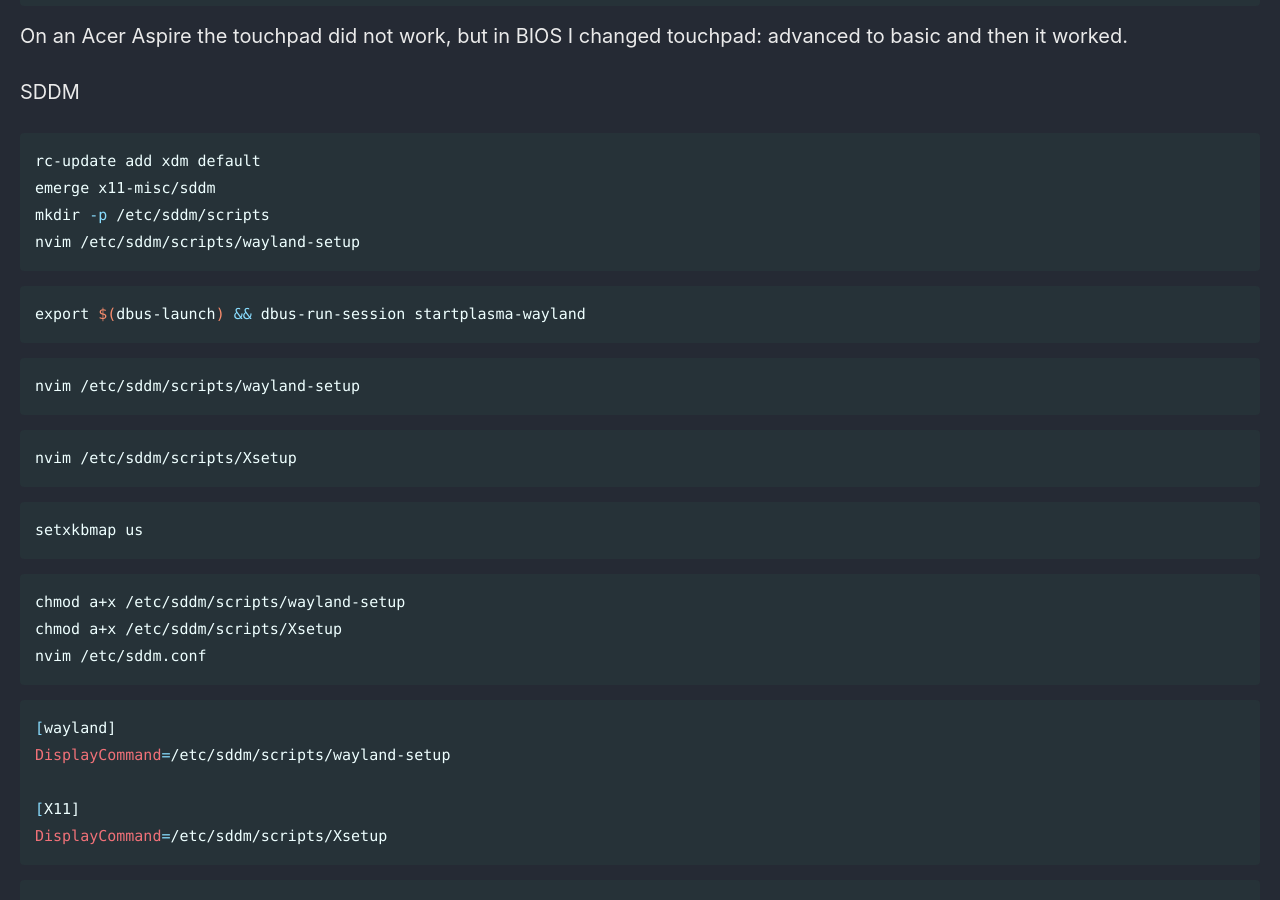
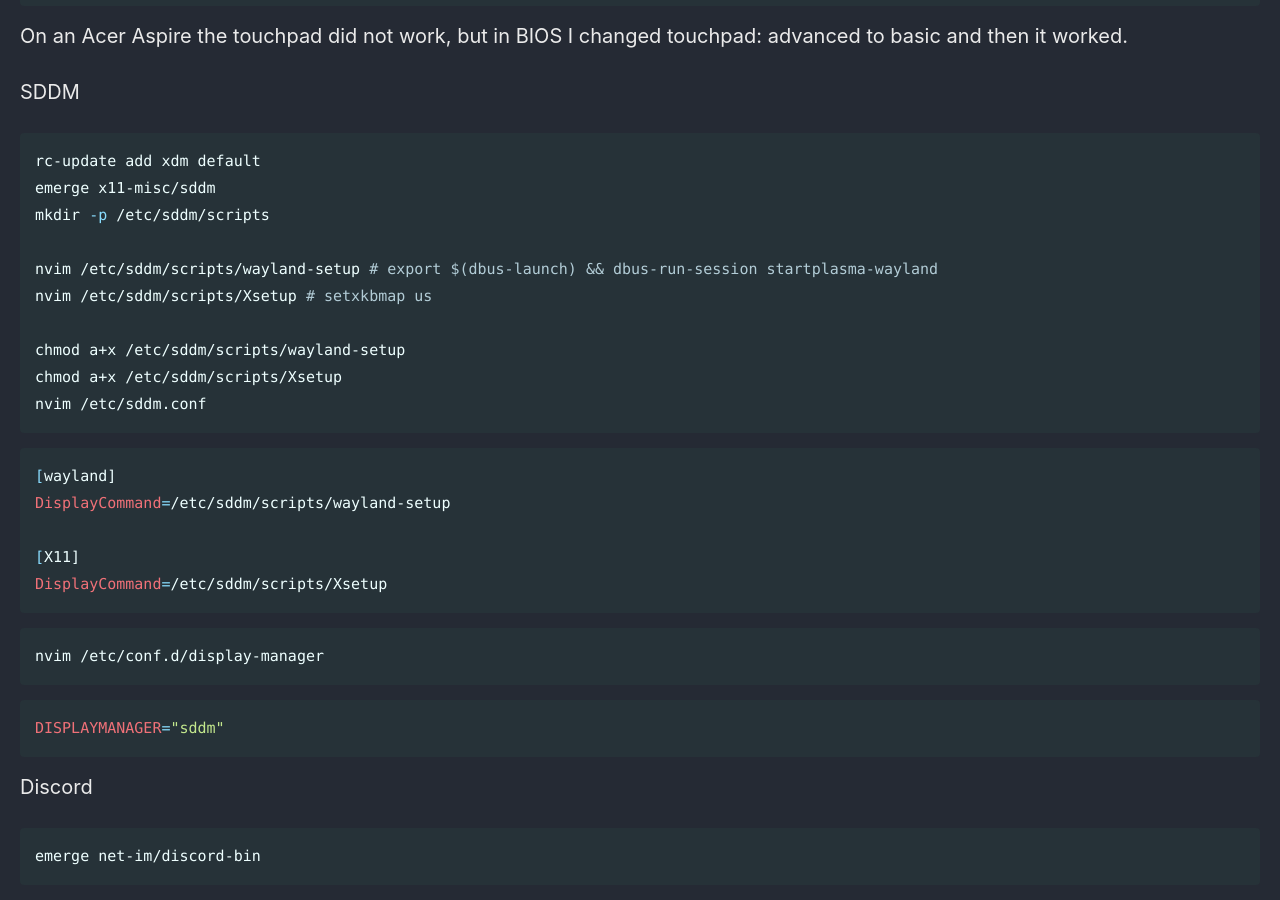
Before and after one commit to Connor-McCartney/Connor-McCartney.github.io, a Jekyll site: the page built from _pages/misc/gentoo.md, in a window 1280 px wide and 900 px high, scrolled down 6587 px. Built offline with Jekyll 4.4.1, drawn with Linux system fonts in a browser that asks for light colours; cached includes are drawn as plain includes.

Commit message:
Update gentoo.md

````diff
--- a/_pages/misc/gentoo.md
+++ b/_pages/misc/gentoo.md
@@ -297,26 +297,10 @@ SDDM
 rc-update add xdm default
 emerge x11-misc/sddm
 mkdir -p /etc/sddm/scripts
-nvim /etc/sddm/scripts/wayland-setup
-```
 
-```bash
-export $(dbus-launch) && dbus-run-session startplasma-wayland
-```
+nvim /etc/sddm/scripts/wayland-setup # export $(dbus-launch) && dbus-run-session startplasma-wayland
+nvim /etc/sddm/scripts/Xsetup # setxkbmap us
 
-```bash
-nvim /etc/sddm/scripts/wayland-setup
-```
-
-```bash
-nvim /etc/sddm/scripts/Xsetup
-```
-
-```bash
-setxkbmap us
-```
-
-```bash
 chmod a+x /etc/sddm/scripts/wayland-setup
 chmod a+x /etc/sddm/scripts/Xsetup
 nvim /etc/sddm.conf
````
